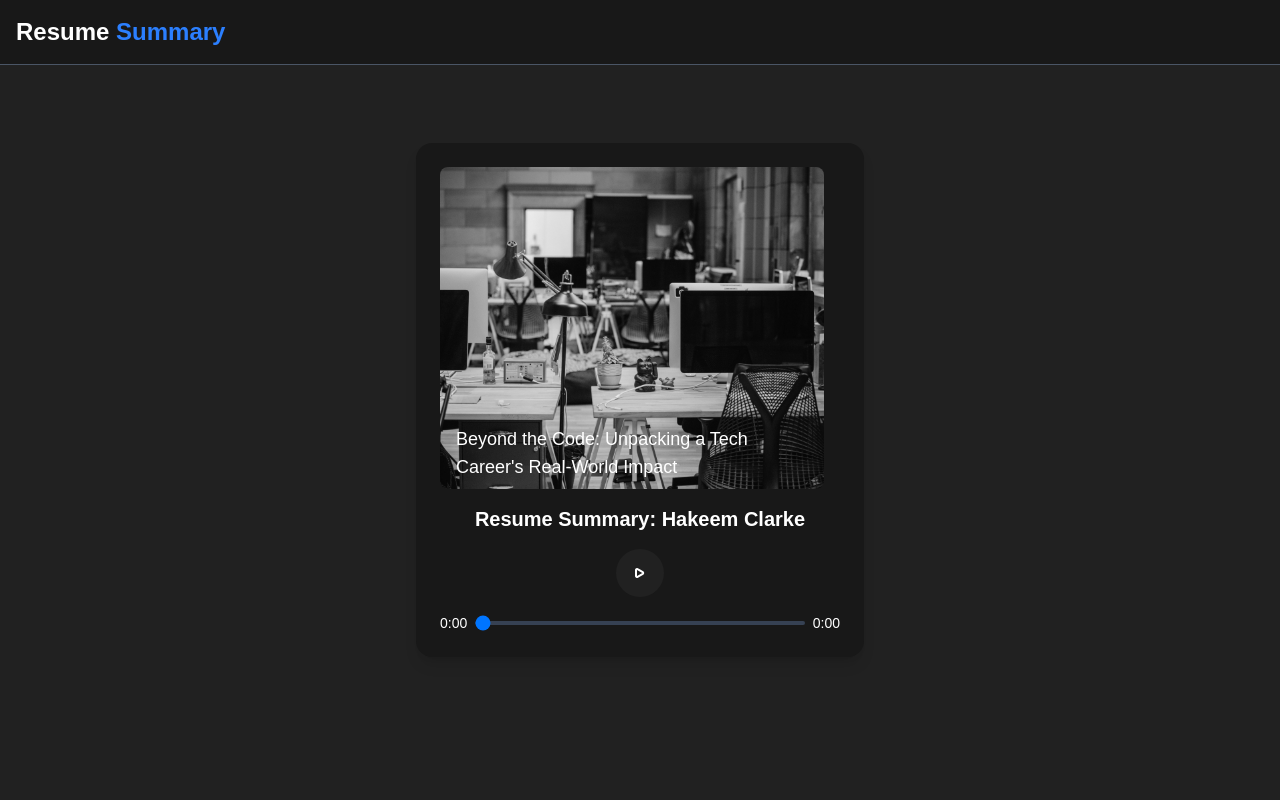
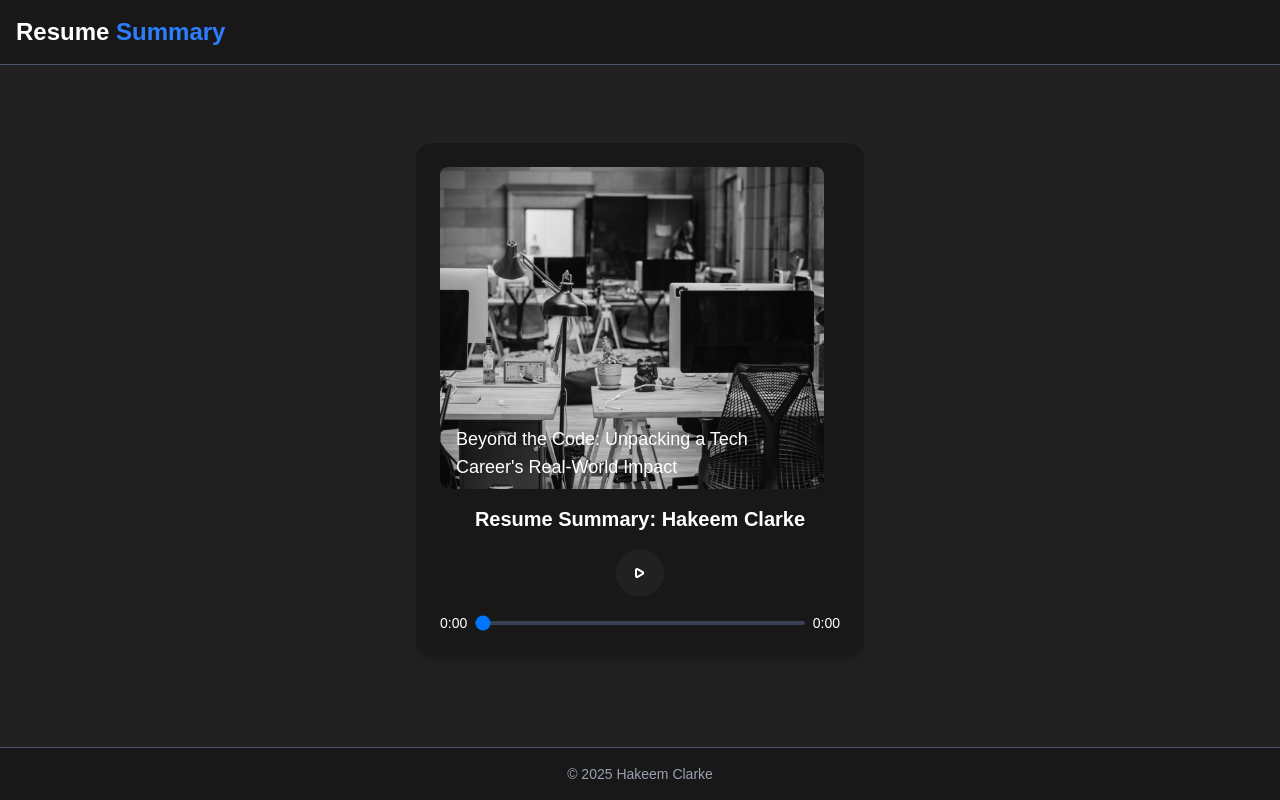
Before and after one commit to hakeem-jc/resume-summary, a Next.js app: page / in a window 1280 px wide. Built offline with nearby package versions, Linux system fonts and the light colour scheme.

Commit message:
feat: Add foooter

```diff
--- a/app/page.tsx
+++ b/app/page.tsx
@@ -75,6 +75,7 @@ export default function Home() {
           </a>
         </div>
       </nav>
+
       <div className="w-11/12 max-w-md p-6 bg-[#181818] rounded-2xl shadow-lg">
         <figure className="relative max-w-sm transition-all duration-300 cursor-pointer filter grayscale hover:grayscale-0 pb-4">
           <a href="#">
@@ -141,6 +142,10 @@ export default function Home() {
           <span className="text-sm">{formatTime(duration)}</span>
         </div>
       </div>
+
+      <footer className="bg-[#181818] fixed bottom-0 w-full border-t border-gray-600 p-4 text-center">
+        <p className="text-sm text-gray-400">© 2025 Hakeem Clarke</p>
+      </footer>
     </main>
   );
 }
```
